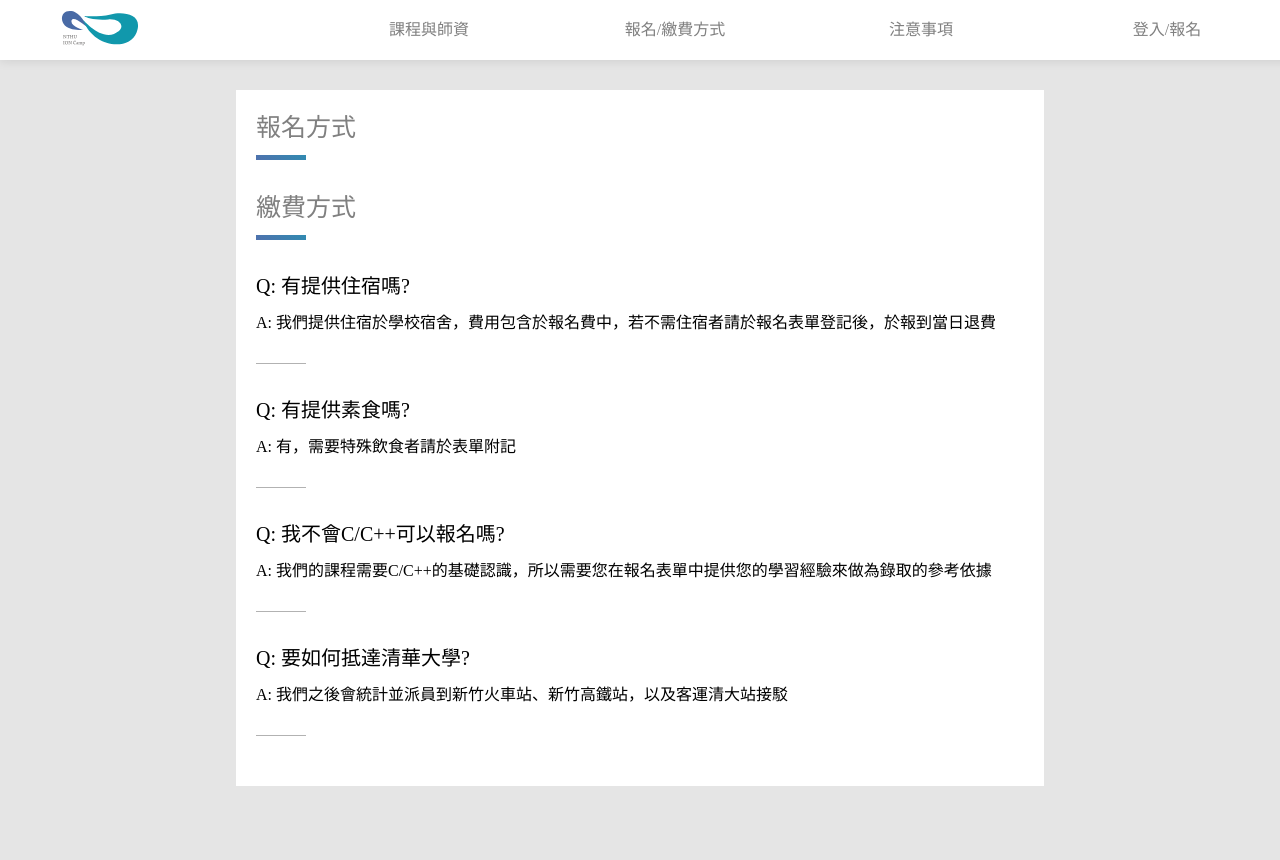
After one commit to kadai0308/ion_camp, a Django app: page /notice in a window 1280 px wide. The commit adds this page. Run offline with Django 3.2, Linux system fonts and the light colour scheme; some libraries are stand-ins or nearby versions.

Commit message:
add notice template

```diff
--- /dev/null
+++ b/faq/templates/faq/notice.html
@@ -0,0 +1,90 @@
+{% extends 'base.html' %}
+{% load static %}
+
+{% block content %}
+    <style type="text/css">
+        .faq-bg {
+            position: absolute;
+            width: 100%;
+            height: 100%;
+            background-color: rgba(1,1,1,.1);
+            padding: 30px 0;
+        }
+        .faq-main {
+            position: relative;
+            width: 60%;
+            margin-right: auto;
+            margin-left: auto;
+            top: 60px;
+            background-color: #fff;
+            padding: 20px 20px;
+        }
+        .title-bg {
+            width: 50px;
+            height: 50px;
+            background: linear-gradient(45deg, #4F71AD, #18A0B4);
+            margin-bottom: 30px;
+        }
+        .title-main {
+            width: 200px;
+            height: 45px;
+            background-color: #fff;
+            position: relative;
+            margin-left: auto;
+            margin-right: auto;
+            line-height: 35px;
+            color: rgba(1,1,1,.5);
+            font-size: 25px;
+        }
+        .block {
+            margin: 30px 0px;
+        }
+        .question {
+            font-size: 20px;
+            margin-bottom: 10px;
+        }
+        .decorate-line {
+            width: 50px;
+            margin-top: 30px;
+            border-bottom: 1px solid rgba(1,1,1,.3);
+        }
+    </style>
+    <div class="faq-bg">
+        <div class="faq-main">
+            <div class="title-bg">
+                <div class="title-main">報名方式</div>
+            </div>
+            <div class="title-bg">
+                <div class="title-main">繳費方式</div>
+            </div>
+            <div class="block">
+                <div class="question">Q: 有提供住宿嗎?</div>
+                <div class="answer">
+                    A: 我們提供住宿於學校宿舍，費用包含於報名費中，若不需住宿者請於報名表單登記後，於報到當日退費
+                </div>
+                <div class="decorate-line"></div>
+            </div>
+            <div class="block">
+                <div class="question">Q: 有提供素食嗎?</div>
+                <div class="answer">
+                    A: 有，需要特殊飲食者請於表單附記
+                </div>
+                <div class="decorate-line"></div>
+            </div>
+            <div class="block">
+                <div class="question">Q: 我不會C/C++可以報名嗎?</div>
+                <div class="answer">
+                    A: 我們的課程需要C/C++的基礎認識，所以需要您在報名表單中提供您的學習經驗來做為錄取的參考依據
+                </div>
+                <div class="decorate-line"></div>
+            </div>
+            <div class="block">
+                <div class="question">Q: 要如何抵達清華大學?</div>
+                <div class="answer">
+                    A: 我們之後會統計並派員到新竹火車站、新竹高鐵站，以及客運清大站接駁
+                </div>
+                <div class="decorate-line"></div>
+            </div>
+        </div>
+    </div>
+{% endblock %}
--- a/faq/views.py
+++ b/faq/views.py
@@ -2,4 +2,8 @@ from django.shortcuts import render
 
 
 def index(request):
-  return render(request, 'faq/index.html')
+    return render(request, 'faq/index.html')
+
+
+def notice(request):
+    return render(request, 'faq/notice.html')
--- a/ion_camp/settings.py
+++ b/ion_camp/settings.py
@@ -81,7 +81,6 @@ TEMPLATES = [
 
 WSGI_APPLICATION = 'ion_camp.wsgi.application'
 
-
 # Database
 # https://docs.djangoproject.com/en/1.10/ref/settings/#databases
 
--- a/ion_camp/urls.py
+++ b/ion_camp/urls.py
@@ -35,6 +35,7 @@ urlpatterns += [
 
 urlpatterns += [
     url(r'^faq$', faq.index),
+    url(r'^notice$', faq.notice),
 ]
 
 urlpatterns += [
--- a/templates/base.html
+++ b/templates/base.html
@@ -95,7 +95,7 @@
         <a href="/"><img src="{% static 'logo.svg' %}"></a>
       </div>
       <a class="item" href="/schedule">課程與師資</a>
-      <a class="item" href="#">報名/繳費方式</a>
+      <a class="item" href="/notice">報名/繳費方式</a>
       <a class="item" href="/faq">注意事項</a>
       {% if user.is_authenticated %}
         <input class="fkClick" />
```
